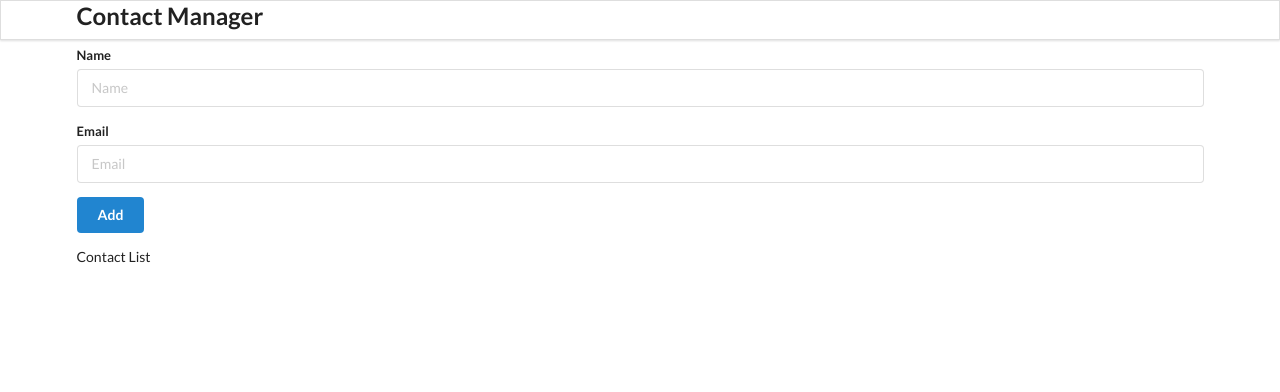
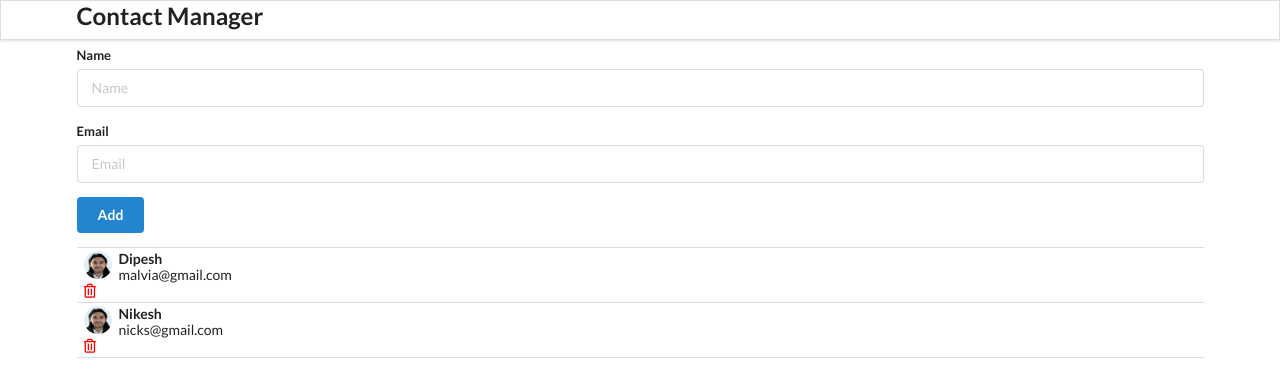
Before and after one commit to jabrij93/reactbasics, a React (Create React App) app: page / in a window 1280 px wide. Shown: the top 392 px of the page. Built offline with nearby package versions, Linux system fonts and the light colour scheme.

Commit message:
render contact list

```diff
--- a/src/App.js
+++ b/src/App.js
@@ -5,11 +5,25 @@
 import AddContact from './components/AddContact';
 
 function App() {
+
+  const contacts = [
+    {
+      id: "1",
+      name: "Dipesh",
+      email: "malvia@gmail.com"
+    },
+    {
+      id: "2",
+      name: "Nikesh",
+      email: "nicks@gmail.com"
+    }
+  ]
+
   return (
     <div className='ui container'>
       <Header/>
       <AddContact/>
-      <ContactList/>
+      <ContactList contacts={contacts}/>
       {/* <ContactCard/> */}
     </div>
   )
--- a/src/components/ContactCard.js
+++ b/src/components/ContactCard.js
@@ -0,0 +1,25 @@
+import React from 'react'
+import user from '../images/user.png'
+
+const ContactCard = (props) => {
+    const {id, name, email} = props.contact;
+    return (
+        <div className='item'>
+            <img
+                className='ui avatar image'
+                src={user}
+                alt='user'
+            />
+            <div className='content'>
+                <div className='header'>{name}</div>
+                <div>{email}</div>
+            </div>
+            <i
+                className='trash alternate outline icon'
+                style={{ color:"red", marginTop:"7px" }}>
+            </i>
+        </div>
+    )
+}
+
+export default ContactCard;
--- a/src/components/ContactList.js
+++ b/src/components/ContactList.js
@@ -1,9 +1,17 @@
 import React from 'react'
+import ContactCard from './ContactCard'
 
-const ContactList = () => {
+const ContactList = (props) => {
+
+    const renderContactList = props.contacts.map((contact) => {
+        return (
+            <ContactCard contact={contact} />
+        )
+    })
+
     return (
         <div className='ui celled list'>
-            Contact List
+            {renderContactList}
         </div>
     )
 }
```
Also changed, not shown: src/images/user.png (added).
